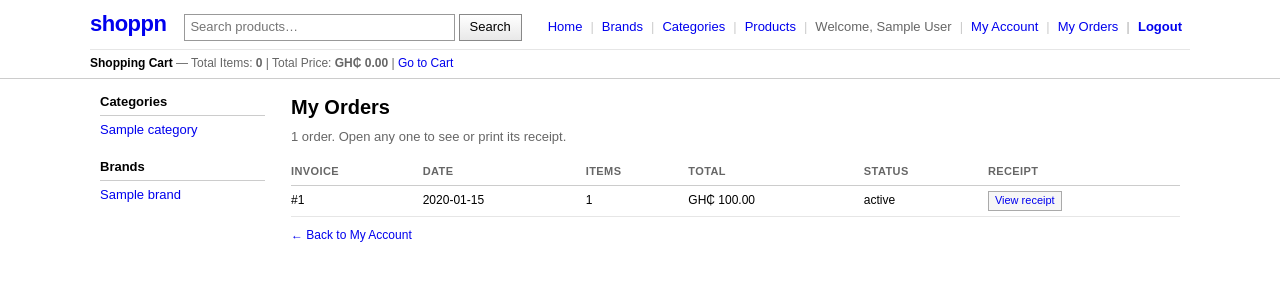
After one commit to AndrewQuarcoo/ecommerce_2026_Andrew_Quarcoo, a PHP site: page /views/account/orders.php in a window 1280 px wide. The commit adds this page. Shown: the top 300 px of the page. Run offline with PHP 8.4, Linux system fonts and the light colour scheme; the visitor is signed in with stand-in values (Sample User, id 1); tables that the repository leaves empty hold one stand-in row (values such as "Sample post").

Commit message:
feat: order history, so a receipt is not a one-time view
Reviewing the payment flow against "what does the customer actually end up
with", the success and failure paths were both already correct - a paid
order shows the invoice and empties the cart, a failed one shows why and
leaves the cart untouched - but the receipt was reachable exactly once, on
the redirect after paying. Close the tab and it was gone: My Account listed
only profile fields, nothing linked to an invoice, and guessing ?order_id
values is refused because invoices are scoped to their owner.

Adds views/account/orders.php listing every order newest first with its
invoice number, date, item count, total and status, each linking to its
receipt. Linked from My Account, from the nav, and from the receipt itself.

Cart::getOrdersByCustomer wraps the payment columns in MAX() rather than
selecting them raw: payment.order_id is indexed but not UNIQUE, so under
ONLY_FULL_GROUP_BY MySQL cannot prove one payment row per order and would
reject the query. The WHERE customer_id = ? is what keeps one customer's
history out of another's.

(cherry picked from commit 24d4d02576929f1910424d4bf2b927653997de04)

```diff
--- a/ecomlab/classes/CartClass.php
+++ b/ecomlab/classes/CartClass.php
@@ -215,6 +215,37 @@ class Cart extends Database
     }
 
     /**
+     * Every order this customer has placed, newest first, with its value and
+     * item count — the data behind the order history page.
+     *
+     * The payment columns are wrapped in MAX() rather than selected raw.
+     * payment.order_id is indexed but not UNIQUE, so under ONLY_FULL_GROUP_BY
+     * MySQL cannot prove there is just one payment row per order and would
+     * reject the query. MAX() over a single row is that row.
+     *
+     * @return array list of rows (empty array if the customer has none)
+     */
+    public function getOrdersByCustomer($customerId)
+    {
+        return $this->fetchAll(
+            'SELECT o.order_id, o.invoice_no, o.order_date, o.order_status,
+                    MAX(p.amt)       AS amt,
+                    MAX(p.currency)  AS currency,
+                    MAX(p.reference) AS reference,
+                    COUNT(d.product_id)                      AS item_count,
+                    COALESCE(SUM(d.qty * pr.product_price),0) AS total
+               FROM orders o
+          LEFT JOIN payment      p  ON p.order_id   = o.order_id
+          LEFT JOIN orderdetails d  ON d.order_id   = o.order_id
+          LEFT JOIN products     pr ON pr.product_id = d.product_id
+              WHERE o.customer_id = ?
+           GROUP BY o.order_id, o.invoice_no, o.order_date, o.order_status
+           ORDER BY o.order_id DESC',
+            [$customerId]
+        );
+    }
+
+    /**
      * One order header, with the customer's details for the invoice.
      * @return array|false
      */
--- a/ecomlab/controllers/CartController.php
+++ b/ecomlab/controllers/CartController.php
@@ -99,6 +99,11 @@ class CartController
         return $this->cart->getPaymentByReference($reference);
     }
 
+    public function getOrdersByCustomer($customerId)
+    {
+        return $this->cart->getOrdersByCustomer($customerId);
+    }
+
     public function getOrderById($orderId)
     {
         return $this->cart->getOrderById($orderId);
--- a/ecomlab/views/account/my_account.php
+++ b/ecomlab/views/account/my_account.php
@@ -37,6 +37,7 @@ require_once __DIR__ . '/../layout/header.php';
     <?php endif; ?>
 
     <p class="form-foot">
+        <a class="btn-sm" href="<?php echo app_url('views/account/orders.php'); ?>">My Orders</a>
         <a class="btn-sm" href="<?php echo app_url('logout.php'); ?>">Logout</a>
     </p>
 </div>
--- /dev/null
+++ b/ecomlab/views/account/orders.php
@@ -0,0 +1,73 @@
+<?php
+/**
+ * orders.php — the customer's order history.
+ *
+ * Without this page a receipt is visible exactly once, on the redirect that
+ * follows payment. Close the tab and it is gone: nothing else links to an
+ * invoice, and guessing ?order_id values is refused because invoices are
+ * scoped to their owner. This gives every past order a way back.
+ *
+ * MVC note: display only. The list comes from the Controller, and the
+ * WHERE customer_id = ? in the Model is what keeps one customer's orders
+ * out of another's history.
+ */
+
+require_once __DIR__ . '/../../core/core.php';
+require_login();
+require_once __DIR__ . '/../../controllers/CartController.php';
+
+$orders = (new CartController())->getOrdersByCustomer($_SESSION['customer_id']);
+
+$page_title = 'My Orders';
+require_once __DIR__ . '/../layout/header.php';
+?>
+<div class="layout-with-sidebar">
+    <?php require __DIR__ . '/../layout/sidebar.php'; ?>
+
+    <section class="content">
+        <h1>My Orders</h1>
+        <?php require __DIR__ . '/../layout/flash.php'; ?>
+
+        <?php if (!$orders): ?>
+            <p class="muted">You have not placed any orders yet.</p>
+            <p><a class="btn" href="<?php echo app_url('index.php'); ?>">Start shopping</a></p>
+        <?php else: ?>
+            <p class="sub">
+                <?php echo count($orders); ?>
+                order<?php echo count($orders) === 1 ? '' : 's'; ?>.
+                Open any one to see or print its receipt.
+            </p>
+
+            <table class="table">
+                <thead>
+                    <tr>
+                        <th>Invoice</th><th>Date</th><th>Items</th>
+                        <th>Total</th><th>Status</th><th>Receipt</th>
+                    </tr>
+                </thead>
+                <tbody>
+                <?php foreach ($orders as $o): ?>
+                    <tr>
+                        <td>#<?php echo (int) $o['invoice_no']; ?></td>
+                        <td><?php echo htmlspecialchars($o['order_date']); ?></td>
+                        <td><?php echo (int) $o['item_count']; ?></td>
+                        <td><?php echo money($o['total']); ?></td>
+                        <td><?php echo htmlspecialchars($o['order_status']); ?></td>
+                        <td>
+                            <a class="btn-sm"
+                               href="<?php echo app_url('views/payment_success.php?order_id=' . (int) $o['order_id']); ?>">
+                                View receipt
+                            </a>
+                        </td>
+                    </tr>
+                <?php endforeach; ?>
+                </tbody>
+            </table>
+        <?php endif; ?>
+
+        <p class="form-foot">
+            <a href="<?php echo app_url('views/account/my_account.php'); ?>">&larr; Back to My Account</a>
+        </p>
+    </section>
+</div>
+<?php require_once __DIR__ . '/../layout/footer.php'; ?>
--- a/ecomlab/views/layout/header.php
+++ b/ecomlab/views/layout/header.php
@@ -52,6 +52,7 @@ $cartTotal   = $headerCart->getCartTotal($headerIp);
             <?php if (is_logged_in()): ?>
                 <span class="nav-welcome">Welcome, <?php echo htmlspecialchars($_SESSION['customer_name'] ?? 'friend'); ?></span>
                 <a href="<?php echo app_url('views/account/my_account.php'); ?>">My Account</a>
+                <a href="<?php echo app_url('views/account/orders.php'); ?>">My Orders</a>
                 <a class="nav-cta" href="<?php echo app_url('logout.php'); ?>">Logout</a>
             <?php else: ?>
                 <a href="<?php echo app_url('views/register.php'); ?>">Register</a>
--- a/ecomlab/views/payment_success.php
+++ b/ecomlab/views/payment_success.php
@@ -73,6 +73,11 @@ require_once __DIR__ . '/layout/header.php';
 
             <p class="form-foot">
                 <a class="btn" href="<?php echo app_url('index.php'); ?>">Continue Shopping</a>
+                <a class="btn" href="<?php echo app_url('views/account/orders.php'); ?>">My Orders</a>
+            </p>
+            <p class="hint">
+                This receipt stays available under My Orders &mdash; you do not
+                need to save the page.
             </p>
         </div>
     </section>
```
